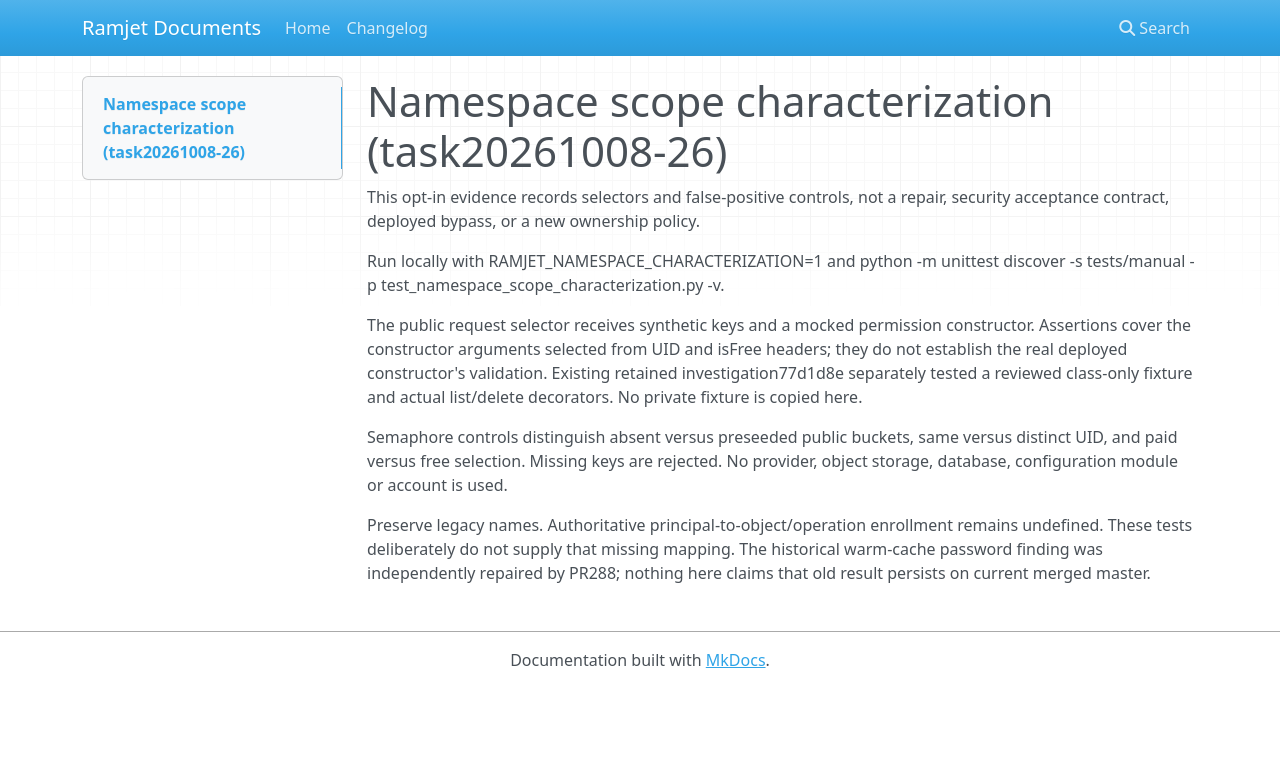
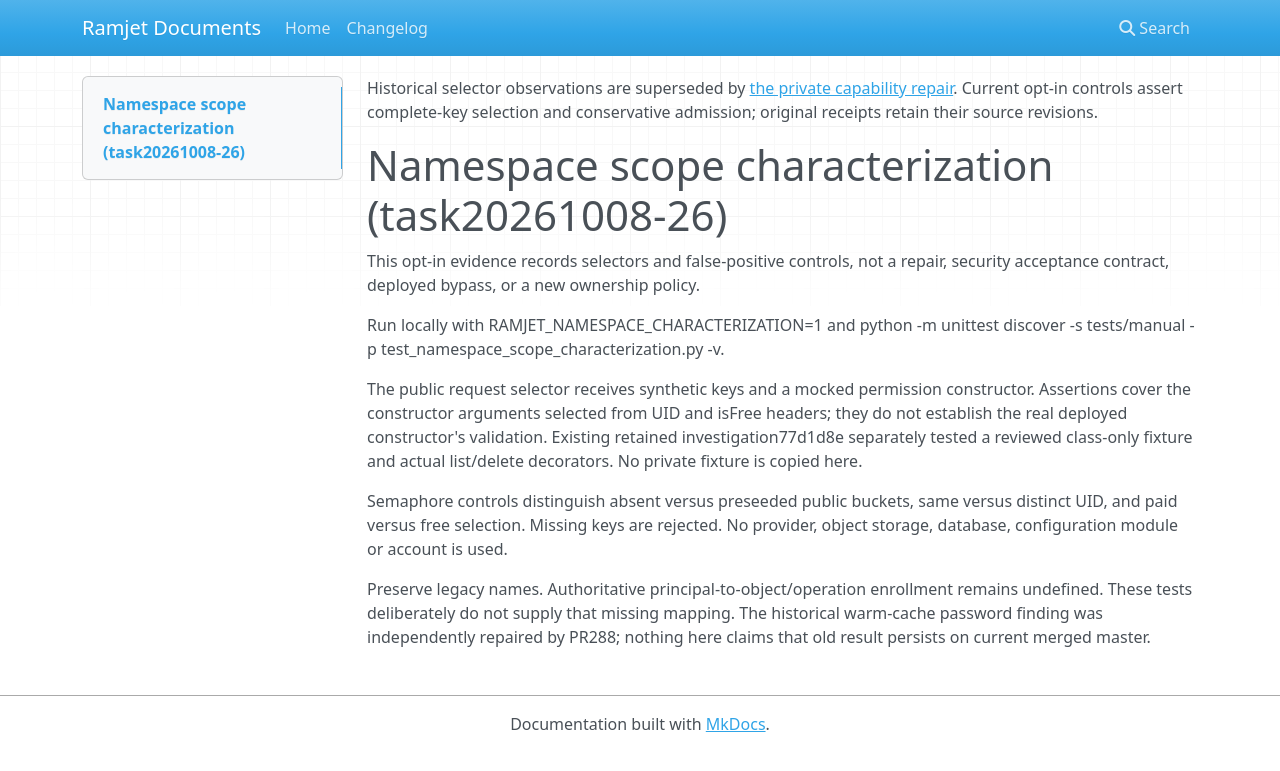
Before and after one commit to Laisky/ramjet, an MkDocs documentation site: the page built from docs/security/namespace-characterization.md, in a window 1280 px wide. Shown: the top 771 px of the page. Built offline with MkDocs 1.6.1, drawn with Linux system fonts in a browser that asks for light colours; nearby versions of some CDN libraries; old or Windows-style settings are respelled for this version of MkDocs.

Commit message:
Clarify historical selector observations after the capability repair

```diff
--- a/docs/security/namespace-characterization.md
+++ b/docs/security/namespace-characterization.md
@@ -1,3 +1,5 @@
+Historical selector observations are superseded by [the private capability repair](private-credential-capabilities.md). Current opt-in controls assert complete-key selection and conservative admission; original receipts retain their source revisions.
+
 # Namespace scope characterization (task20261008-26)
 
 This opt-in evidence records selectors and false-positive controls, not a repair,
```
Also changed, not shown: 1 other file.
